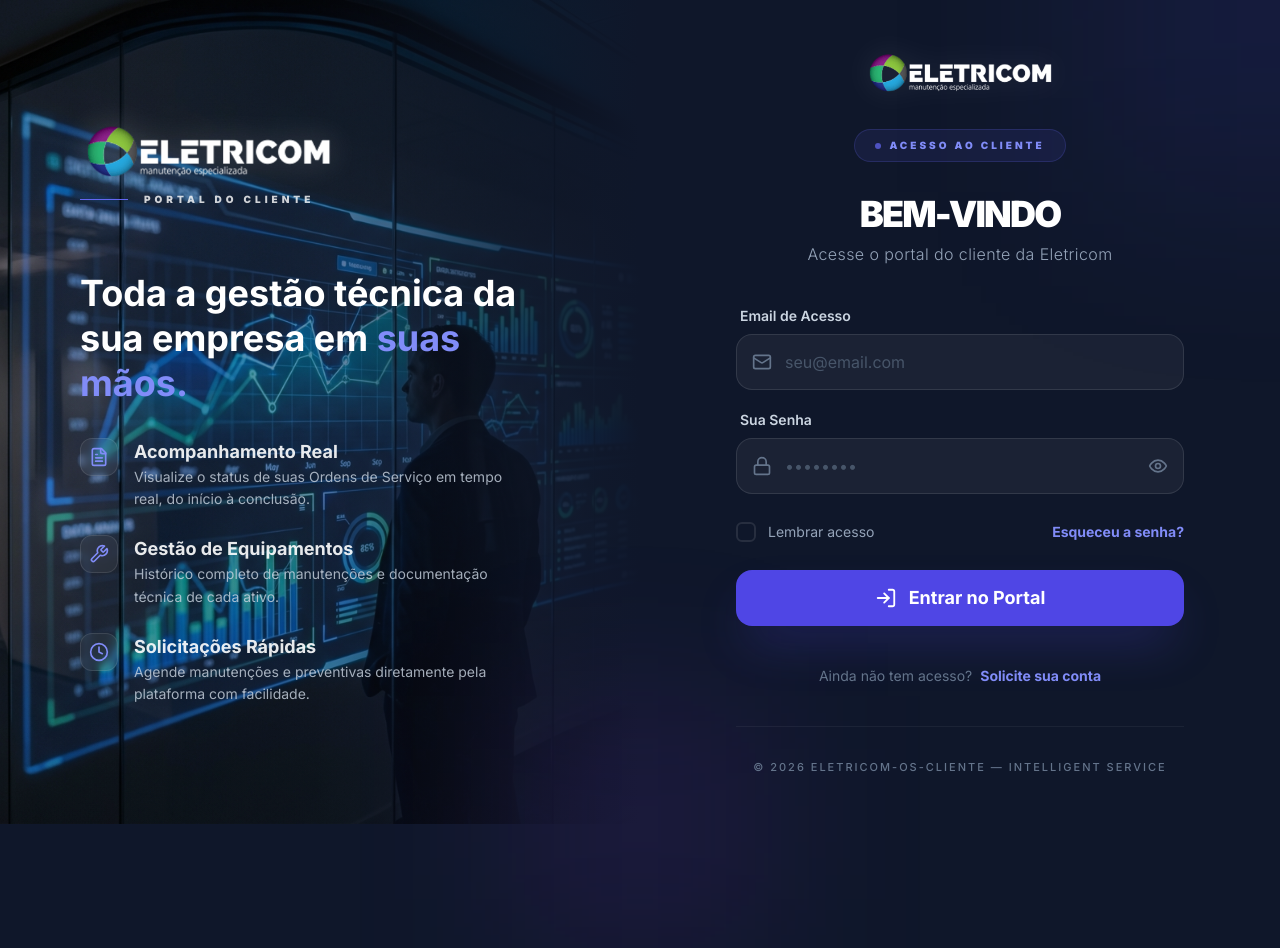
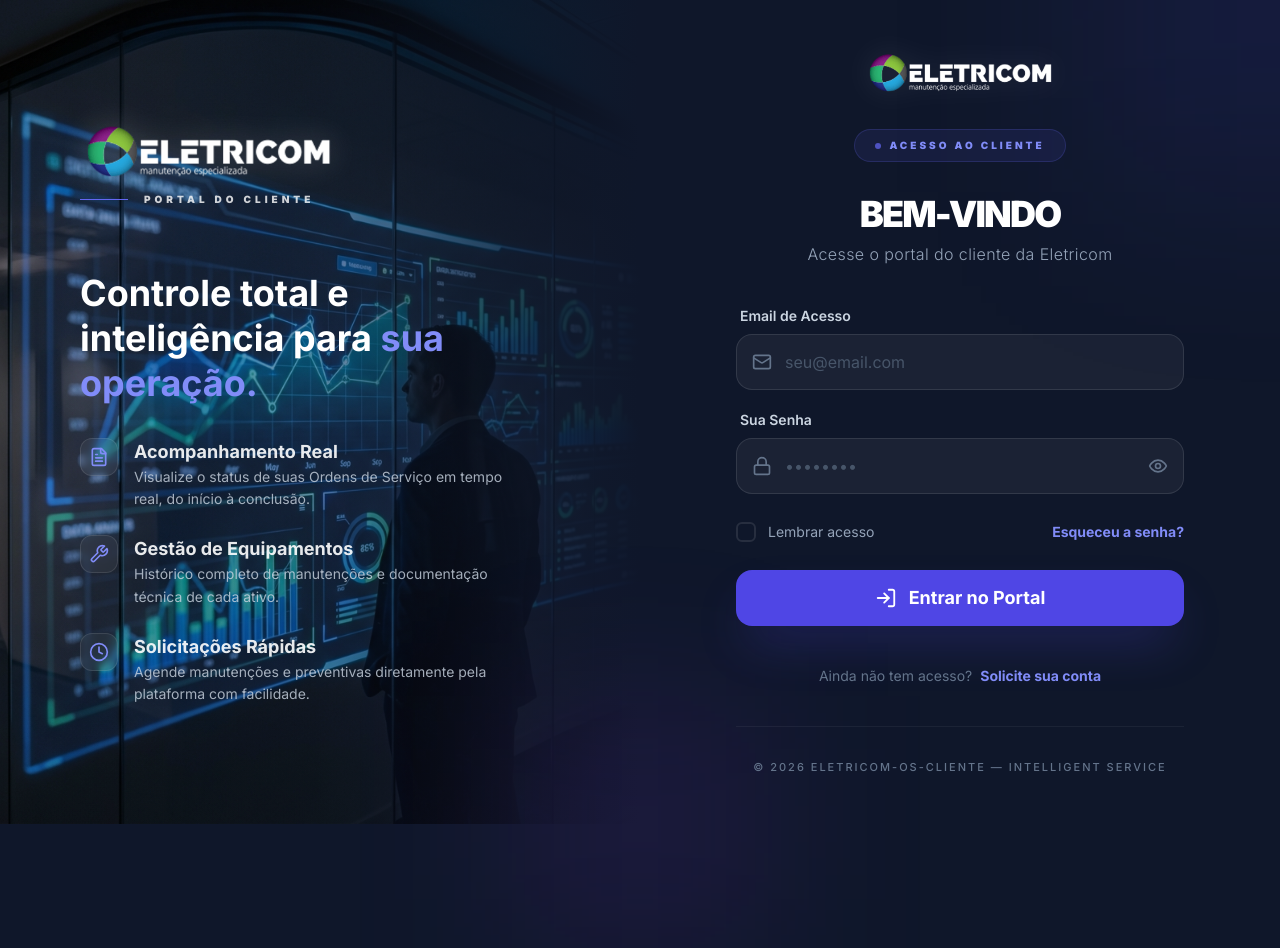
Before and after one commit to Helgonhc/chameiapp-portal, a Next.js app: page /login in a window 1280 px wide. Shown: the top 948 px of the page. Built offline with nearby package versions, Linux system fonts and the light colour scheme; no server answers.

Commit message:
content: align login headline with analytics theme

```diff
--- a/app/login/page.tsx
+++ b/app/login/page.tsx
@@ -133,7 +133,7 @@ export default function LoginPage() {
 
             <div className="space-y-8">
               <h3 className="text-4xl font-bold leading-tight">
-                Toda a gestão técnica da sua empresa em <span className="text-indigo-400">suas mãos.</span>
+                Controle total e inteligência para <span className="text-indigo-400">sua operação.</span>
               </h3>
 
               <div className="space-y-6">
```
